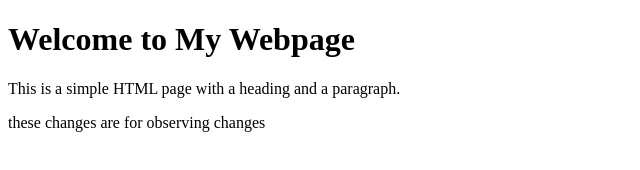
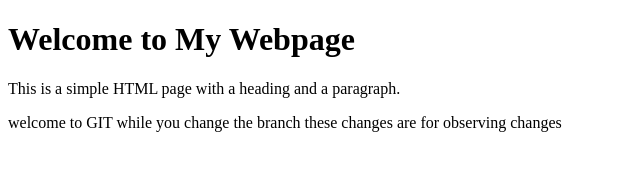
Before and after one commit to RachitDarbari-personal/Learning-GIT, a plain HTML site: page index.html in a window 1280 px wide. Shown: the whole page, without its empty margins (0-640 px from the left). Drawn offline with Linux system fonts and the light colour scheme.

Commit message:
first commit in new branch

```diff
--- a/index.html
+++ b/index.html
@@ -8,6 +8,7 @@
 <body>
     <h1>Welcome to My Webpage</h1>
     <p>This is a simple HTML page with a heading and a paragraph.</p>
+welcome to GIT while you change the branch
 
     these changes are for observing changes
 <december month>
```
